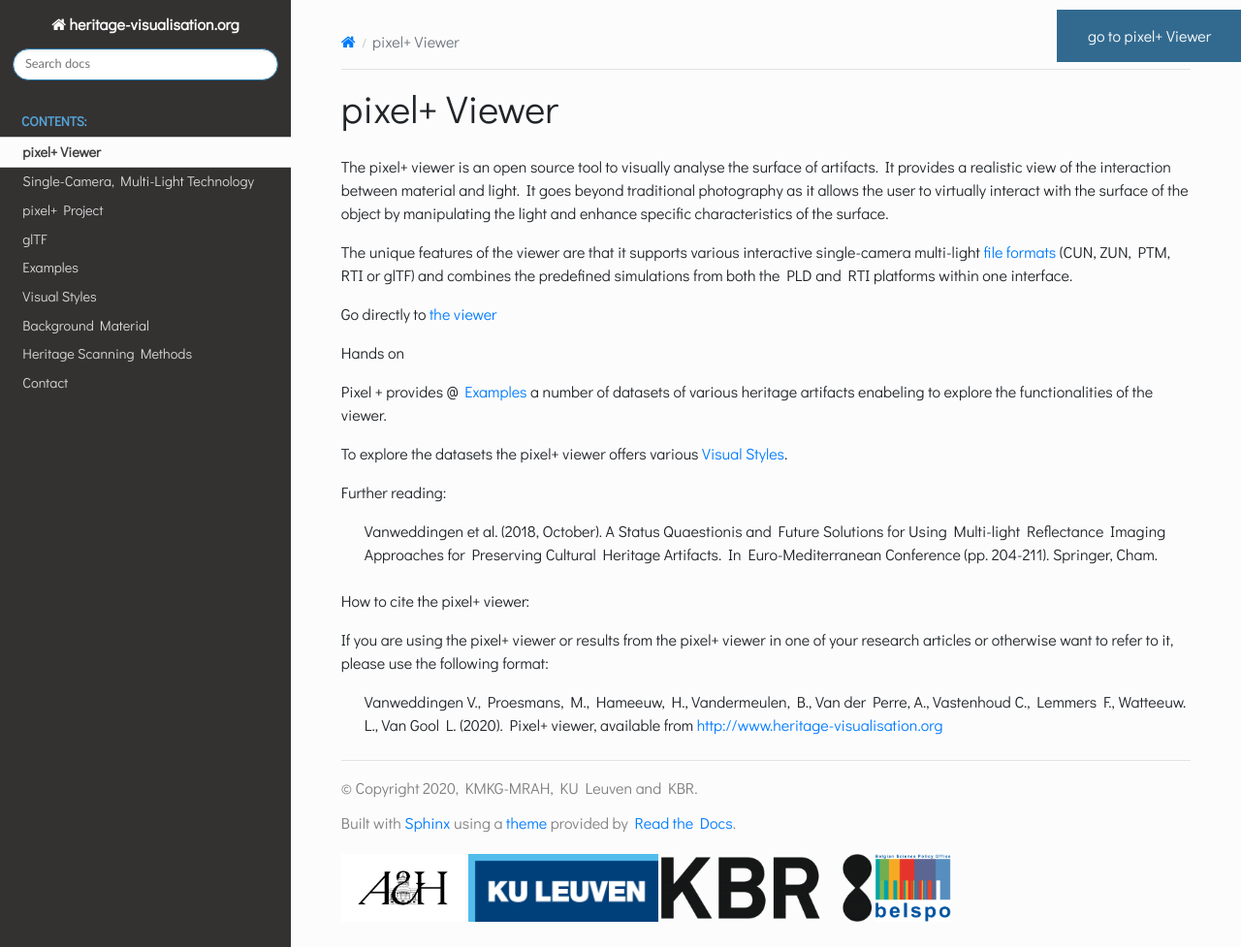
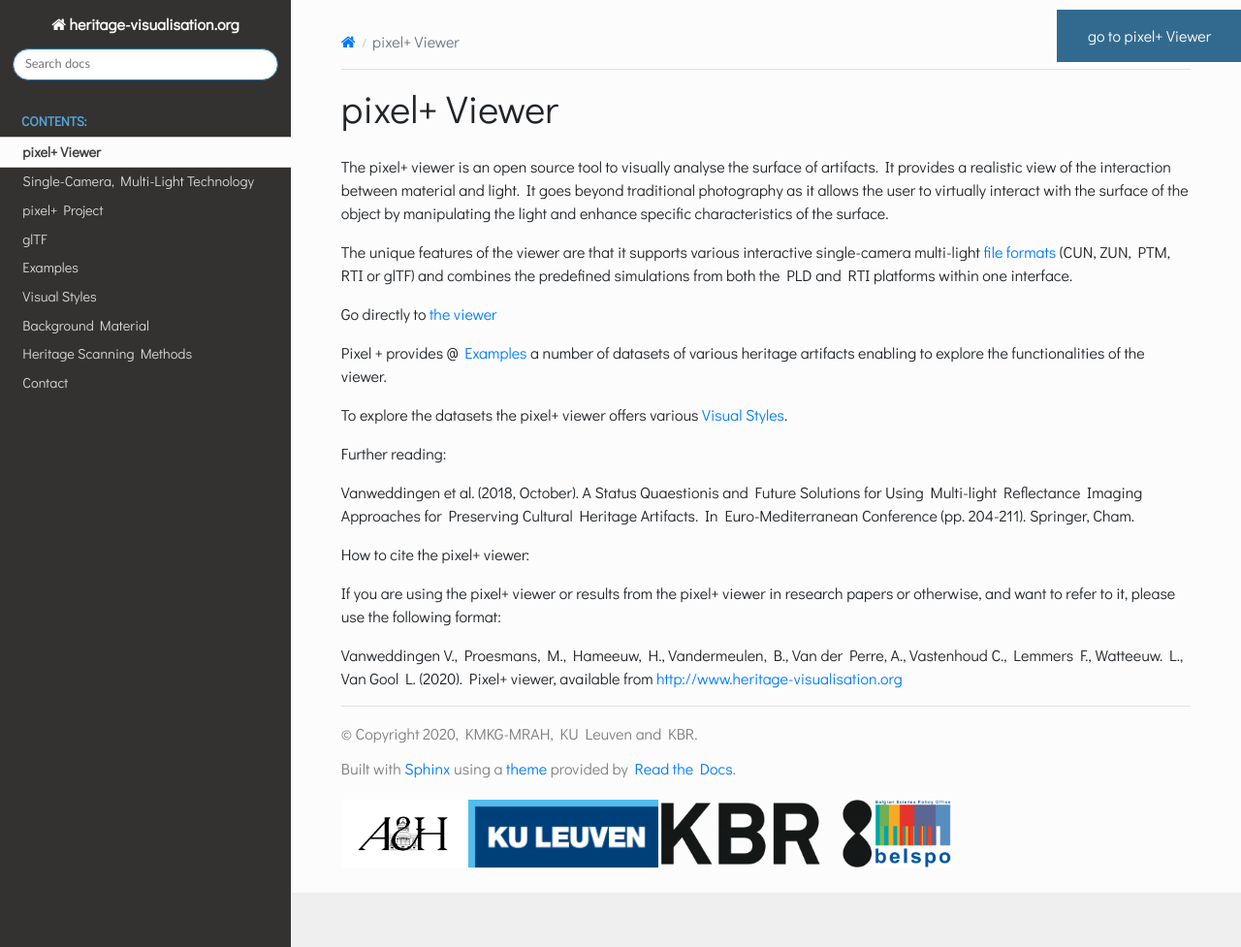
Before and after one commit to vvanwedd/heritagevisualisation, a Sphinx documentation site: the page built from source/pixelplusviewer.rst, in a window 1280 px wide and 977 px high. Shown: the whole window at 97% size. Built offline with Sphinx 7.4.7 and the Read the Docs theme 2.0.0, drawn with Linux system fonts in a browser that asks for light colours; pages that are not in the unit, such as notebooks, are missing from menus.

Commit message:
Update pixelplusviewer.rst

```diff
--- a/source/pixelplusviewer.rst
+++ b/source/pixelplusviewer.rst
@@ -7,20 +7,17 @@
 
 Go directly to `the viewer <http://www.heritage-visualisation.org/viewer/viewer.php>`_
 
-**Hands on**
-
-Pixel + provides @ :ref:`examples:Examples` a number of datasets of various heritage artifacts enabeling to explore the functionalities of the viewer.
+Pixel + provides @ :ref:`examples:Examples` a number of datasets of various heritage artifacts enabling to explore the functionalities of the viewer.
 
 To explore the datasets the pixel+ viewer offers various :ref:`visualstyles:Visual styles`.
 
 
-
 **Further reading:**
 
-  Vanweddingen et al. (2018, October). A Status Quaestionis and Future Solutions for Using Multi-light Reflectance Imaging Approaches for Preserving Cultural Heritage Artifacts. In Euro-Mediterranean Conference (pp. 204-211). Springer, Cham.
+Vanweddingen et al. (2018, October). A Status Quaestionis and Future Solutions for Using Multi-light Reflectance Imaging Approaches for Preserving Cultural Heritage Artifacts. In Euro-Mediterranean Conference (pp. 204-211). Springer, Cham.
 
 **How to cite the pixel+ viewer:**
 
-If you are using the pixel+ viewer or results from the pixel+ viewer in one of your research articles or otherwise want to refer to it, please use the following format:
+If you are using the pixel+ viewer or results from the pixel+ viewer in research papers or otherwise, and want to refer to it, please use the following format:
 
-  Vanweddingen V., Proesmans, M., Hameeuw, H., Vandermeulen, B., Van der Perre, A., Vastenhoud C., Lemmers F., Watteeuw. L., Van Gool L.  (2020). Pixel+ viewer, available from http://www.heritage-visualisation.org
+Vanweddingen V., Proesmans, M., Hameeuw, H., Vandermeulen, B., Van der Perre, A., Vastenhoud C., Lemmers F., Watteeuw. L., Van Gool L.  (2020). Pixel+ viewer, available from http://www.heritage-visualisation.org
```
